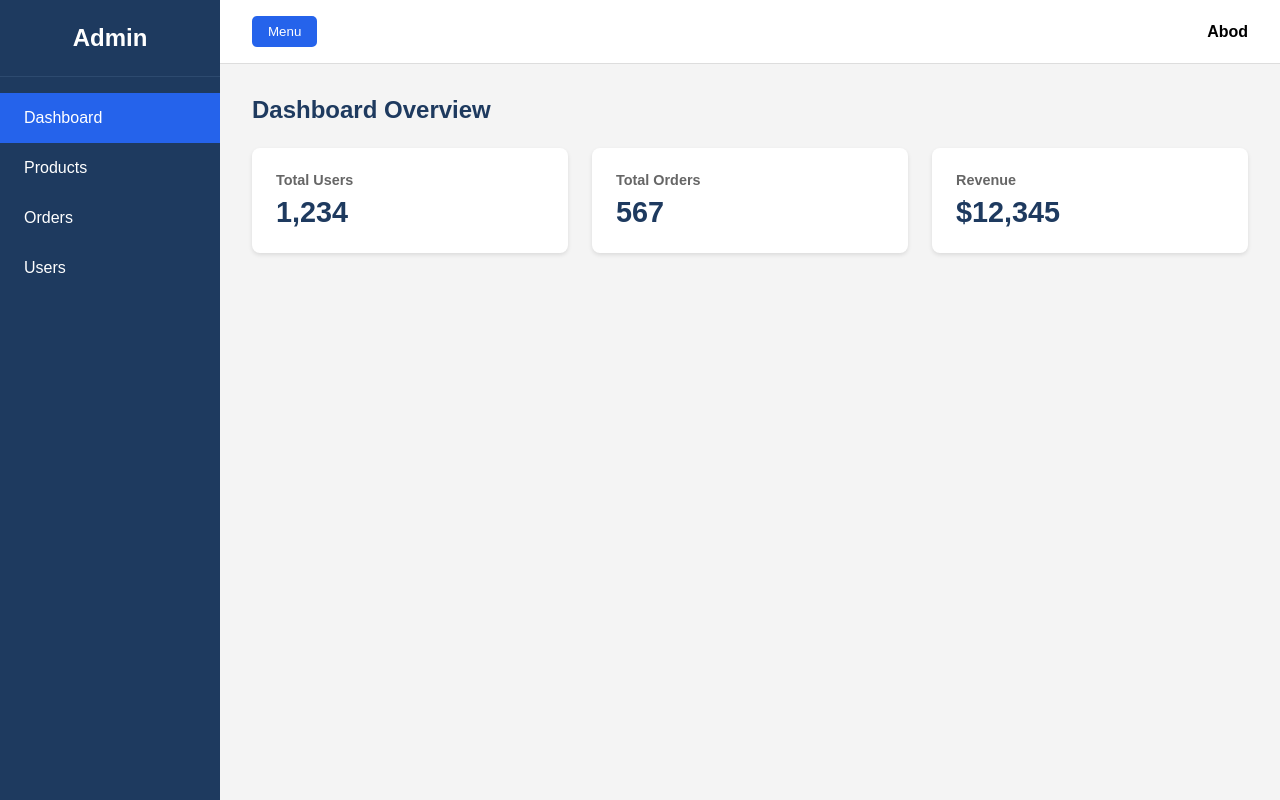
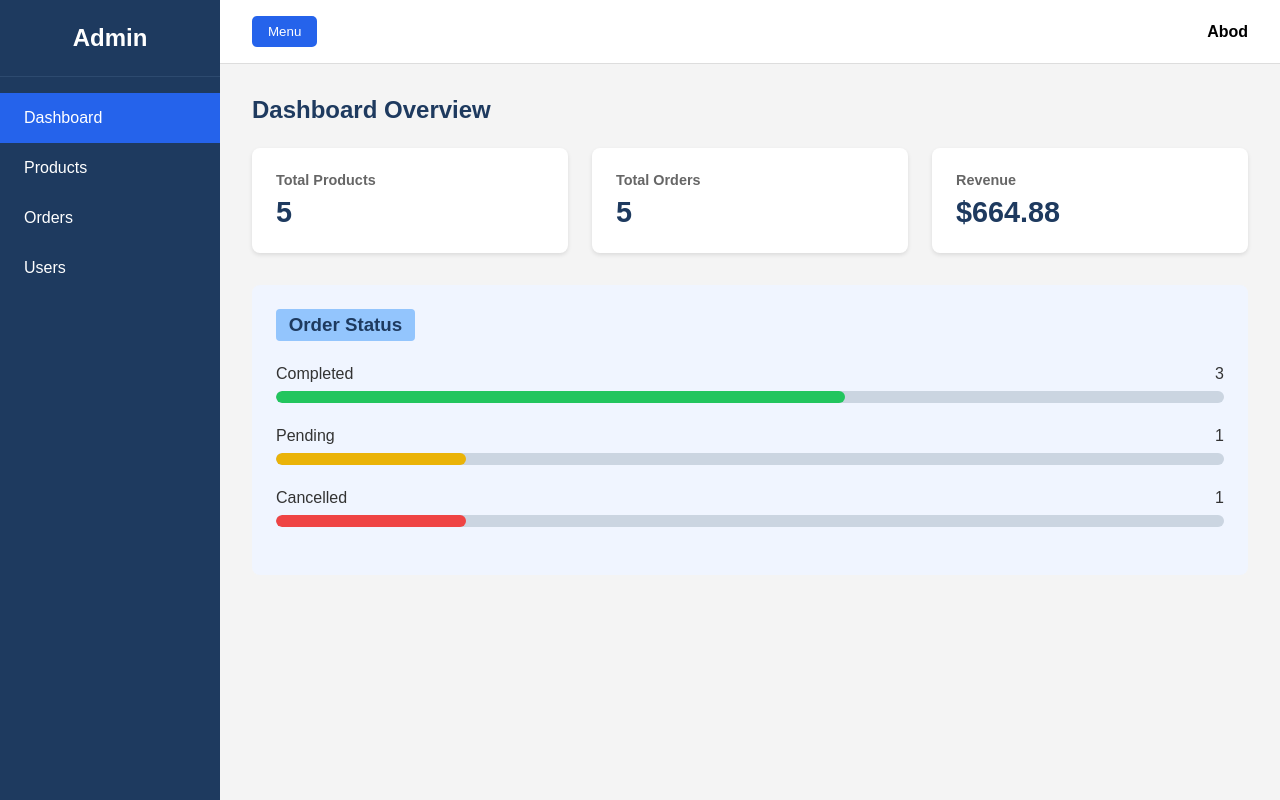
Before and after one commit to AbdullahYA1/dashbored-hash, a React (Vite) app: page / in a window 1280 px wide. Built offline with nearby package versions, Linux system fonts and the light colour scheme.

Commit message:
add a dynamic data to the dashbored

```diff
--- a/src/components/MainContent.jsx
+++ b/src/components/MainContent.jsx
@@ -1,7 +1,23 @@
 import StatCard from "./StatCard";
 import ProductsPage from "./ProductsPage";
+import OrdersPage from "./OrdersPage";
+import OrderStatus from "./OrderStatus";
+import { productsData, productsOrders } from "../data/data";
 
 function MainContent({ activePage }) {
+  // Calculate dynamic stats
+  const totalProducts = productsData.length;
+  const totalOrders = productsOrders.length;
+
+  // Calculate revenue from orders
+  const revenue = productsOrders.reduce((total, order) => {
+    const product = productsData.find((p) => p.id === order.productId);
+    if (product) {
+      return total + product.price * order.quantity;
+    }
+    return total;
+  }, 0);
+
   if (activePage === "products") {
     return (
       <main className="main-content">
@@ -10,14 +26,23 @@ function MainContent({ activePage }) {
     );
   }
 
+  if (activePage === "orders") {
+    return (
+      <main className="main-content">
+        <OrdersPage />
+      </main>
+    );
+  }
+
   return (
     <main className="main-content">
       <h2>Dashboard Overview</h2>
       <div className="cards-grid">
-        <StatCard title="Total Users" value="1,234" />
-        <StatCard title="Total Orders" value="567" />
-        <StatCard title="Revenue" value="$12,345" />
+        <StatCard title="Total Products" value={totalProducts} />
+        <StatCard title="Total Orders" value={totalOrders} />
+        <StatCard title="Revenue" value={"$" + revenue.toFixed(2)} />
       </div>
+      <OrderStatus orders={productsOrders} />
     </main>
   );
 }
--- /dev/null
+++ b/src/components/OrderStatus.jsx
@@ -0,0 +1,44 @@
+function OrderStatus({ orders }) {
+  const total = orders.length;
+  const completed = orders.filter((o) => o.status === "shipped").length;
+  const pending = orders.filter((o) => o.status === "pending").length;
+  const cancelled = orders.filter((o) => o.status === "cancelled").length;
+
+  return (
+    <div className="order-status">
+      <h3>Order Status</h3>
+
+      <div className="status-item">
+        <div className="status-header">
+          <span>Completed</span>
+          <span>{completed}</span>
+        </div>
+        <div className="progress-bar">
+          <div className="progress-fill green" style={{ width: (completed / total) * 100 + "%" }}></div>
+        </div>
+      </div>
+
+      <div className="status-item">
+        <div className="status-header">
+          <span>Pending</span>
+          <span>{pending}</span>
+        </div>
+        <div className="progress-bar">
+          <div className="progress-fill yellow" style={{ width: (pending / total) * 100 + "%" }}></div>
+        </div>
+      </div>
+
+      <div className="status-item">
+        <div className="status-header">
+          <span>Cancelled</span>
+          <span>{cancelled}</span>
+        </div>
+        <div className="progress-bar">
+          <div className="progress-fill red" style={{ width: (cancelled / total) * 100 + "%" }}></div>
+        </div>
+      </div>
+    </div>
+  );
+}
+
+export default OrderStatus;
--- /dev/null
+++ b/src/components/OrdersPage.jsx
@@ -0,0 +1,52 @@
+import { productsOrders } from "../data/data";
+import { useState } from "react";
+function OrdersPage() {
+    const [orders, setOrders] = useState(productsOrders);
+    const deleteOrder = (id) => {
+        setOrders(orders.filter((o) => o.id !== id));
+    };
+    const editOrder = (id) => {
+
+    };
+  return (
+    <div>
+      <div className="page-header">
+        <h2>Orders</h2>
+      </div>
+      <button className="btn-add"> + Add Order</button>
+      <table className="table">
+        <thead>
+          <tr>
+            <th>Order ID</th>
+            <th>Product ID</th>
+            <th>Quantity</th>
+            <th>Status</th>
+            <th>Actions</th>
+          </tr>
+        </thead>
+        <tbody>
+          {productsOrders.map((order) => (
+            <tr key={order.id}>
+              <td>{order.id}</td>
+              <td>{order.productId}</td>
+              <td>{order.quantity}</td>
+              <td>
+                <span className={order.status === "shipped" ? "badge active" : "badge inactive"}>
+                  {order.status}
+                </span>
+              </td>
+              <td>
+                <button className="btn-delete" onClick={() => deleteOrder(order.id)}>
+                  Delete
+                </button>
+                <button className="btn-edit " onClick={() => editOrder(order.id)}>Edit</button>
+              </td>
+            </tr>
+          ))}
+        </tbody>
+      </table>
+    </div>
+  );
+}
+
+export default OrdersPage;
--- a/src/components/ProductsPage.jsx
+++ b/src/components/ProductsPage.jsx
@@ -1,13 +1,8 @@
 import { useState } from "react";
+import { productsData } from "../data/data";
 
 function ProductsPage() {
-  const [products, setProducts] = useState([
-    { id: 1, name: "Wireless Headphones", category: "Electronics", price: 79.99, stock: 45, active: true },
-    { id: 2, name: "Cotton T-Shirt", category: "Clothing", price: 29.99, stock: 120, active: true },
-    { id: 3, name: "Water Bottle", category: "Home", price: 24.99, stock: 0, active: false },
-    { id: 4, name: "Leather Wallet", category: "Accessories", price: 49.99, stock: 30, active: true },
-    { id: 5, name: "Fitness Watch", category: "Electronics", price: 199.99, stock: 15, active: true },
-  ]);
+  const [products, setProducts] = useState(productsData);
 
   const deleteProduct = (id) => {
     setProducts(products.filter((p) => p.id !== id));
--- a/src/components/Sidebar.jsx
+++ b/src/components/Sidebar.jsx
@@ -1,11 +1,6 @@
+import { navItems } from "../data/data";
+
 function Sidebar({ activePage, onPageChange }) {
-  const navItems = [
-    { id: "dashboard", label: "Dashboard" },
-    { id: "products", label: "Products" },
-    { id: "orders", label: "Orders" },
-    { id: "users", label: "Users" },
-  ];
-
   return (
     <aside className="sidebar">
       <h2 className="brand">Admin</h2>
--- /dev/null
+++ b/src/data/data.js
@@ -0,0 +1,24 @@
+// Navigation Items
+export const navItems = [
+  { id: "dashboard", label: "Dashboard" },
+  { id: "products", label: "Products" },
+  { id: "orders", label: "Orders" },
+  { id: "users", label: "Users" },
+];
+
+// Products Data
+export const productsData = [
+  { id: 1, name: "Wireless Headphones", category: "Electronics", price: 79.99, stock: 45, active: true },
+  { id: 2, name: "Cotton T-Shirt", category: "Clothing", price: 29.99, stock: 120, active: true },
+  { id: 3, name: "Water Bottle", category: "Home", price: 24.99, stock: 0, active: false },
+  { id: 4, name: "Leather Wallet", category: "Accessories", price: 49.99, stock: 30, active: true },
+  { id: 5, name: "Fitness Watch", category: "Electronics", price: 199.99, stock: 15, active: true },
+];
+
+export const productsOrders = [
+    { id: 1, productId: 1, quantity: 2, status: "shipped" },
+    { id: 2, productId: 2, quantity: 1, status: "pending" },
+    { id: 3, productId: 3, quantity: 5, status: "shipped" },
+    { id: 4, productId: 4, quantity: 3, status: "cancelled" },
+    { id: 5, productId: 5, quantity: 1, status: "shipped" },
+];
--- a/src/index.css
+++ b/src/index.css
@@ -202,3 +202,55 @@ body {
   background: #fee2e2;
   color: #dc2626;
 }
+
+/* Order Status */
+.order-status {
+  background: #f0f5ff;
+  padding: 1.5rem;
+  border-radius: 8px;
+  margin-top: 2rem;
+}
+
+.order-status h3 {
+  color: #1e3a5f;
+  margin-bottom: 1.5rem;
+  background: #93c5fd;
+  display: inline-block;
+  padding: 0.3rem 0.8rem;
+  border-radius: 4px;
+}
+
+.status-item {
+  margin-bottom: 1.5rem;
+}
+
+.status-header {
+  display: flex;
+  justify-content: space-between;
+  margin-bottom: 0.5rem;
+  color: #333;
+}
+
+.progress-bar {
+  height: 12px;
+  background: #cbd5e1;
+  border-radius: 6px;
+  overflow: hidden;
+}
+
+.progress-fill {
+  height: 100%;
+  border-radius: 6px;
+}
+
+.progress-fill.green {
+  background: #22c55e;
+}
+
+.progress-fill.yellow {
+  background: #eab308;
+}
+
+.progress-fill.red {
+  background: #ef4444;
+}
```
